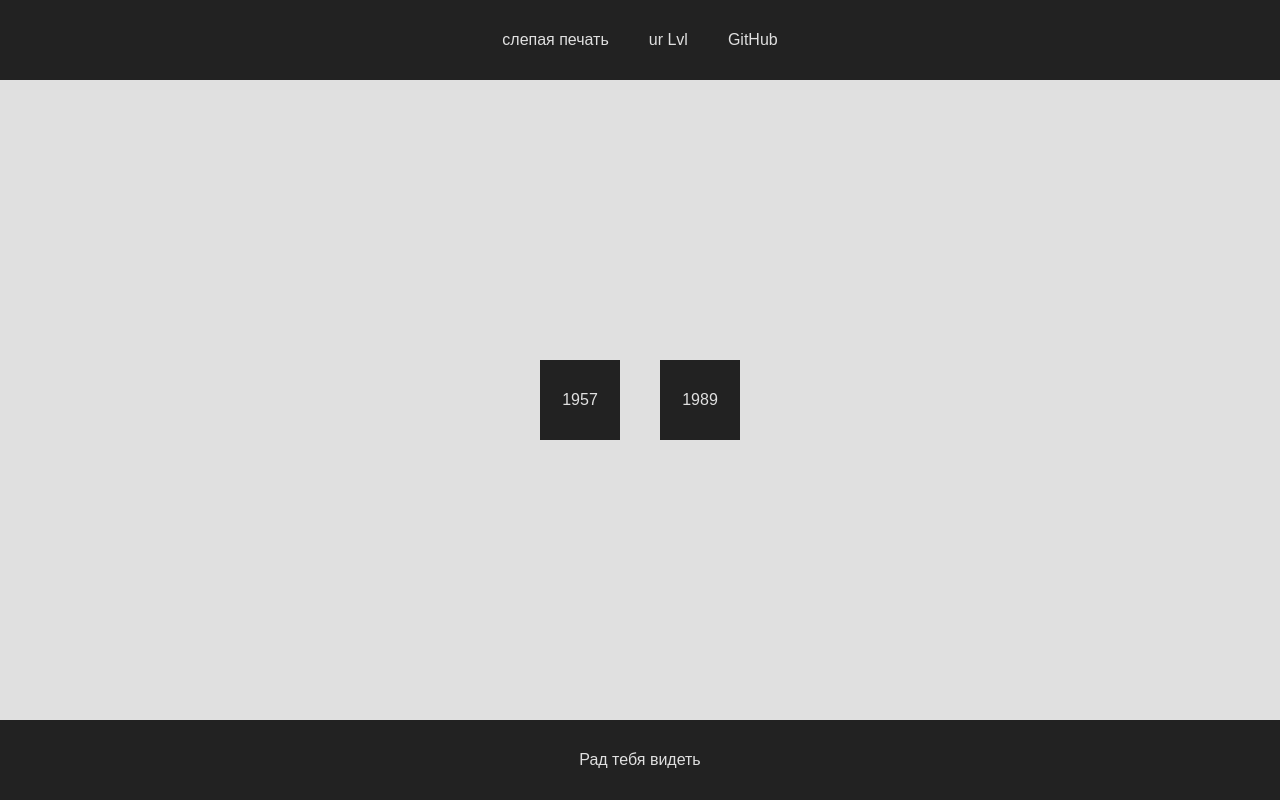
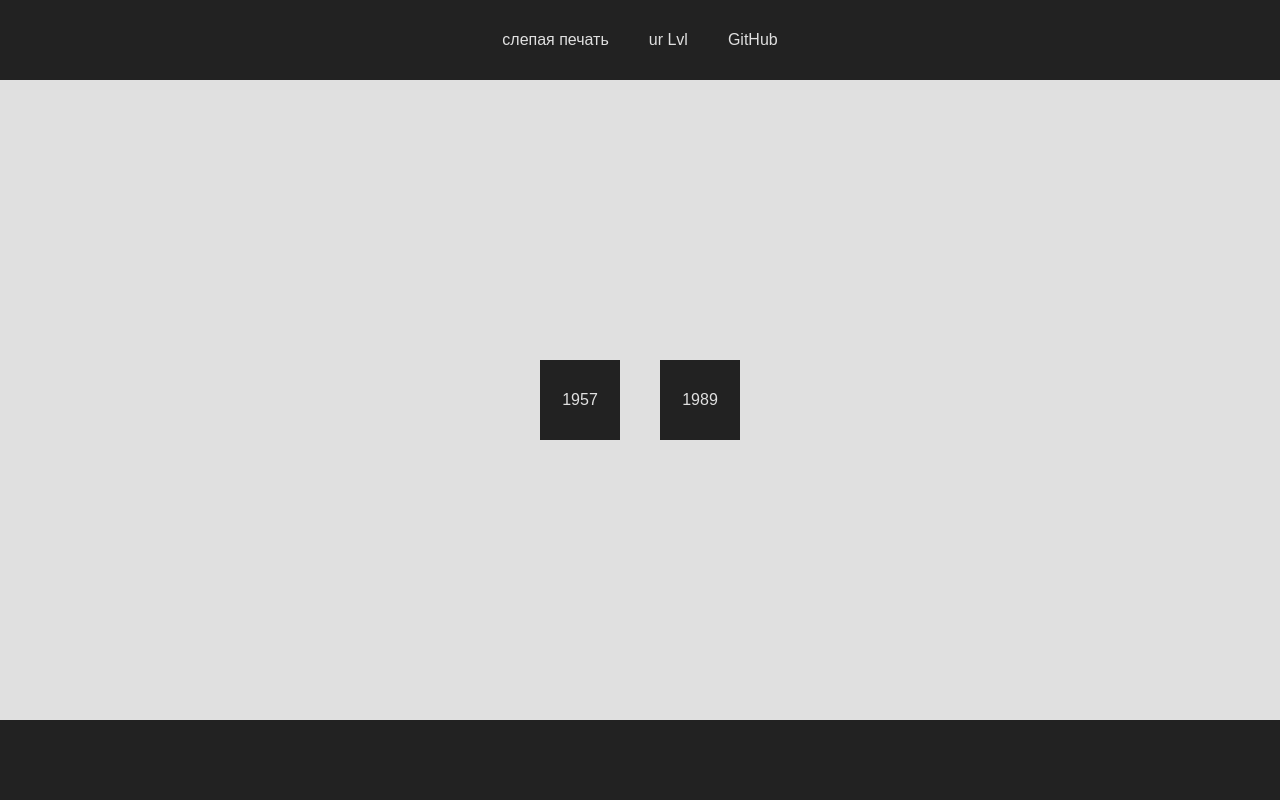
Before and after one commit to SatoruToji/Mokemba, a Next.js app: page / in a window 1280 px wide. Built offline with nearby package versions, Linux system fonts and the light colour scheme.

Commit message:
0.1.7-alpha. Work on the text

```diff
--- a/src/app/content/dialogs.ts
+++ b/src/app/content/dialogs.ts
@@ -21,7 +21,13 @@ export const base: Record<string, string>[] = [
 export const base2: Record<string, string>[] = [
     {
         phrase1: 'Привет!',
-        phrase2: 'Рад тебя видеть'
+
     },
+    {
+        phrase2: 'Рад тебя видеть',
 
+    },
+    {
+        phrase3: 'тестик три'
+    },
 ]
--- a/src/app/globals.scss
+++ b/src/app/globals.scss
@@ -50,9 +50,3 @@ a {
         text-decoration: underline;
     }
 }
-
-// button {
-//     &:hover {
-//         background-color: darkgray;
-//     }
-// }
--- a/src/components/layout/PageLayout/PageLayout.tsx
+++ b/src/components/layout/PageLayout/PageLayout.tsx
@@ -1,3 +1,4 @@
+import { base2 } from '@/app/content/dialogs'
 import { Footer } from '@/components/layout/footer/Footer'
 import { Header } from '@/components/layout/header/Header'
 import { Nav } from '@/components/layout/nav/Nav'
@@ -9,9 +10,10 @@ interface children {
     }
     children?: ReactNode
     nav?: boolean
+    content?: any
 }
 
-export function PageLayout({ children, nav, style }: children) {
+export function PageLayout({ children, nav, style, content }: children) {
     return (
         <div
             className={`min-h-screen grid grid-rows-[10%_80%_10%] ${
@@ -20,7 +22,7 @@ export function PageLayout({ children, nav, style }: children) {
         >
             <Header>{nav ? <Nav /> : undefined}</Header>
             <main>{children}</main>
-            <Footer />
+            <Footer text={content} />
         </div>
     )
 }
--- a/src/components/layout/footer/Footer.tsx
+++ b/src/components/layout/footer/Footer.tsx
@@ -1,11 +1,15 @@
 'use client'
 import { base2 } from '@/app/content/dialogs'
-import { MokembaDialogPro } from '@/components/mokemba/MokembaDialog/MokembaDialogPro'
+import { MokembaClick } from '@/components/mokemba/MokembaDialog/MokembaClick'
+import { MokembaTalking } from '@/components/mokemba/MokembaDialog/MokembaTalking'
+import { ReactNode } from 'react'
 
-export function Footer() {
-    return (
-        <footer>
-            <MokembaDialogPro childhood={base2} />
-        </footer>
-    )
+interface Props {
+    text?: any
+    childred?: ReactNode
 }
+
+export function Footer({ text }: Props) {
+    return <footer>
+    </footer>
+}
--- /dev/null
+++ b/src/components/mokemba/MokembaDialog/MokembaClick.tsx
@@ -0,0 +1,32 @@
+import { useState } from 'react'
+import { MokembaReading } from './MokembaReading'
+import { MontageText } from './MontageText'
+
+interface Props {
+    children?: any
+    arrayObjects?: Record<string, string>[] | any
+}
+
+export function MokembaClick({ arrayObjects }: Props) {
+    const [data, setData] = useState({
+        index: 0,
+        key: 0,
+    })
+
+    function filter() {
+        setData((p) => ({
+            ...p,
+            index: (p.index + 1) % arrayObjects.length,
+            key: p.key + 1,
+        }))
+    }
+    return (
+        <button onClick={() => filter()}>
+            <MokembaReading
+                arrContent={arrayObjects[data.index]}
+                key={data.key}
+            />
+            {/* {MontageText(arrayObjects[data.index])} */}
+        </button>
+    )
+}
--- a/src/components/mokemba/MokembaDialog/MokembaDialog.tsx
+++ /dev/null
@@ -1,18 +0,0 @@
-'use Client'
-import { useEffect, useState } from 'react'
-
-interface MokembaDialogProps {
-    dialogs: string
-}
-
-export function MokembaDialog({ dialogs }: MokembaDialogProps) {
-    const [count, setCount] = useState(0)
-    useEffect(() => {
-        if (count < dialogs.length) {
-            const timeout = setTimeout(() => setCount(1 + count), 30)
-            return () => clearTimeout(timeout)
-        }
-
-    }, [count, dialogs])
-    return <div>{dialogs.slice(0, count)}</div>
-}
--- a/src/components/mokemba/MokembaDialog/MokembaDialogPro.tsx
+++ /dev/null
@@ -1,20 +0,0 @@
-'use client'
-import { useEffect, useState } from 'react'
-import { MokembaDialog } from './MokembaDialog'
-
-interface MokembaDialogProProps {
-    childhood: Record<string, string>[]
-}
-
-export function MokembaDialogPro({ childhood }: MokembaDialogProProps) {
-    const [value, setValue] = useState('')
-    useEffect(() => {
-        childhood.map((item) => {
-            for (const [key, value] of Object.entries(item)) {
-                setValue(value)
-                console.log('на меня vercel ругается, так что инициализирую костыль в консоле:', key)
-            }
-        })
-    }, [childhood])
-    return <MokembaDialog dialogs={value} />
-}
--- /dev/null
+++ b/src/components/mokemba/MokembaDialog/MokembaReading.tsx
@@ -0,0 +1,22 @@
+'use client'
+import { useEffect, useState } from 'react'
+
+interface Props {
+    arrContent: Record<string, string>[]
+    index?: number
+}
+
+export function MokembaReading({ arrContent }: Props) {
+    const [value, setValue] = useState<any>('')
+    const [count, setCount] = useState(0)
+
+    useEffect(() => {
+        setValue(Object.entries(arrContent)[0][1])
+
+        if (count < value.length) {
+            const timeout = setTimeout(() => setCount(1 + count), 30)
+            return () => clearTimeout(timeout)
+        }
+    }, [arrContent, count, value])
+    return <span>{value.slice(0, count)}</span>
+}
--- /dev/null
+++ b/src/components/mokemba/MokembaDialog/MontageText.ts
@@ -0,0 +1,21 @@
+interface Props {
+    arrContent: Record<string, string>[]
+}
+
+export function MontageText({ arrContent }: Props) {
+    if(arrContent.length === 0) return
+    const text = arrContent.length > 0 ? Object.values(arrContent[0])[0] : ""
+    let count = 0
+
+    // Функция для обновления состояния по времени
+    const outputText = () => {
+        if (count < text.length) {
+            console.log(text.slice(0, count + 1)) // Печатаем текст по буквам
+            count++
+        }
+    }
+
+    setInterval(outputText, 30)
+
+    return text.slice(0, count)
+}
```
Also changed, not shown: src/app/game_location/html_location/base/page.tsx (+4 -4 lines), src/components/mokemba/MokembaMascot/v potoke.png (added).
